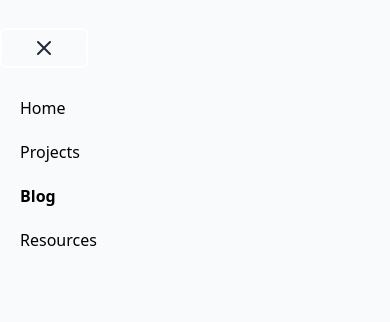
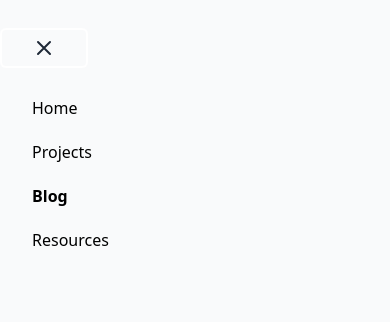
Before and after one commit to HangCcZ/HangC.dev, a Next.js app: page /blog in a window 390 px wide. Both pictures are taken after a click on the button "Open main menu". Shown: the top 322 px of the page. Built offline with nearby package versions, Linux system fonts and the light colour scheme.

Commit message:
fixed menu padding in mobile view

```diff
--- a/components/NavBar.jsx
+++ b/components/NavBar.jsx
@@ -66,7 +66,7 @@ export default function NavBar() {
       </div>
 
       <div className={`sm:hidden ${open ? 'block' : 'hidden'}`}>
-        <div className="space-y-1 px-2 pt-2 pb-3">
+        <div className="space-y-1 px-5 pt-2 pb-3">
           {NavItems().map((item) => (
             <Link href={item.href} key={item.href}>
               <a
--- a/components/ProjectCard.jsx
+++ b/components/ProjectCard.jsx
@@ -1,7 +1,7 @@
 export default function ProjectCard({ project }) {
   return (
     <div
-      className={`mx-auto flex w-11/12 flex-col border-2 border-dashed border-gray-300 py-2 `}
+      className={`mx-auto flex w-11/12 flex-col border-2 border-dashed border-gray-300 py-2`}
     >
       <h1 className="p-2 text-center text-2xl font-bold tracking-wide text-gray-800 sm:text-2xl md:w-full md:text-3xl">
         {project.title}
--- a/components/ProjectList.jsx
+++ b/components/ProjectList.jsx
@@ -2,7 +2,7 @@ import ProjectCard from './ProjectCard'
 
 export default function ProjectList({ projectList }) {
   return (
-    <div className="grid grid-cols-1 gap-y-8 py-6">
+    <div className="grid grid-cols-1 gap-y-8 py-6 px-5 sm:px-0">
       {projectList
         .sort((a, b) => {
           return a.priority - b.priority
```
